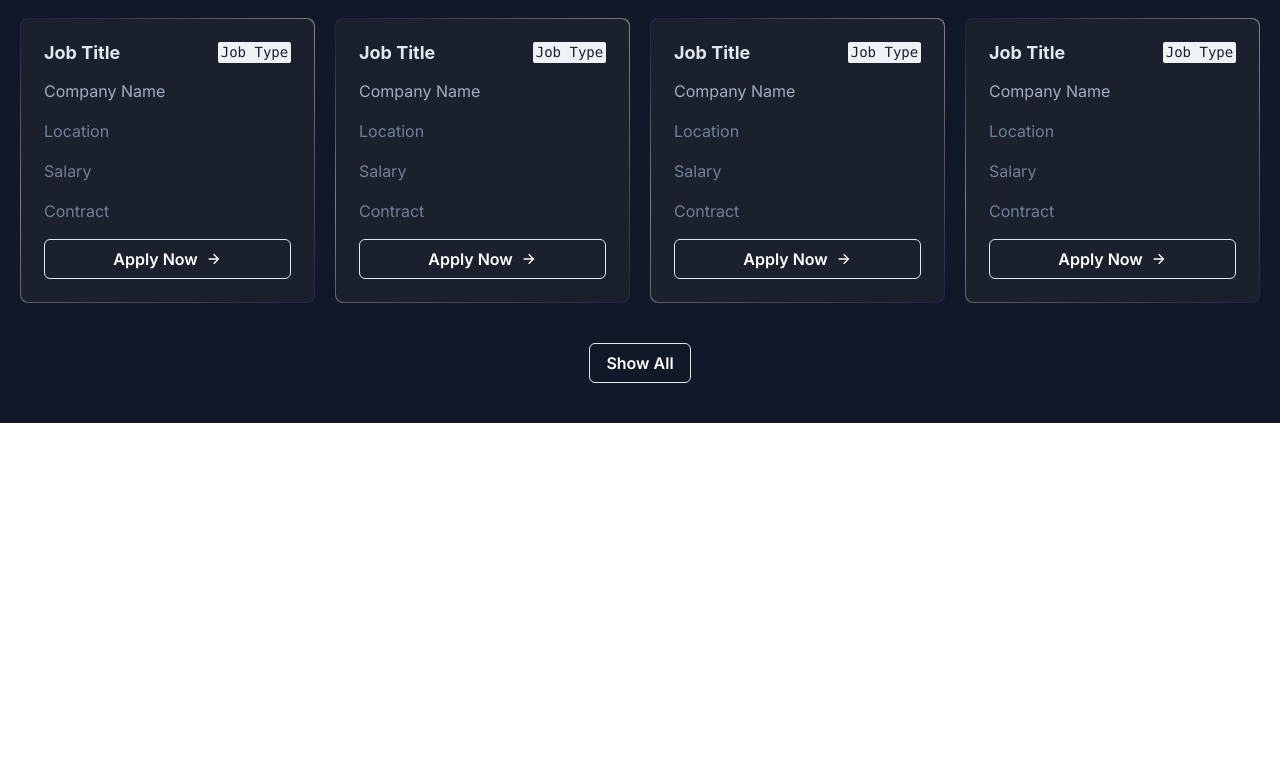
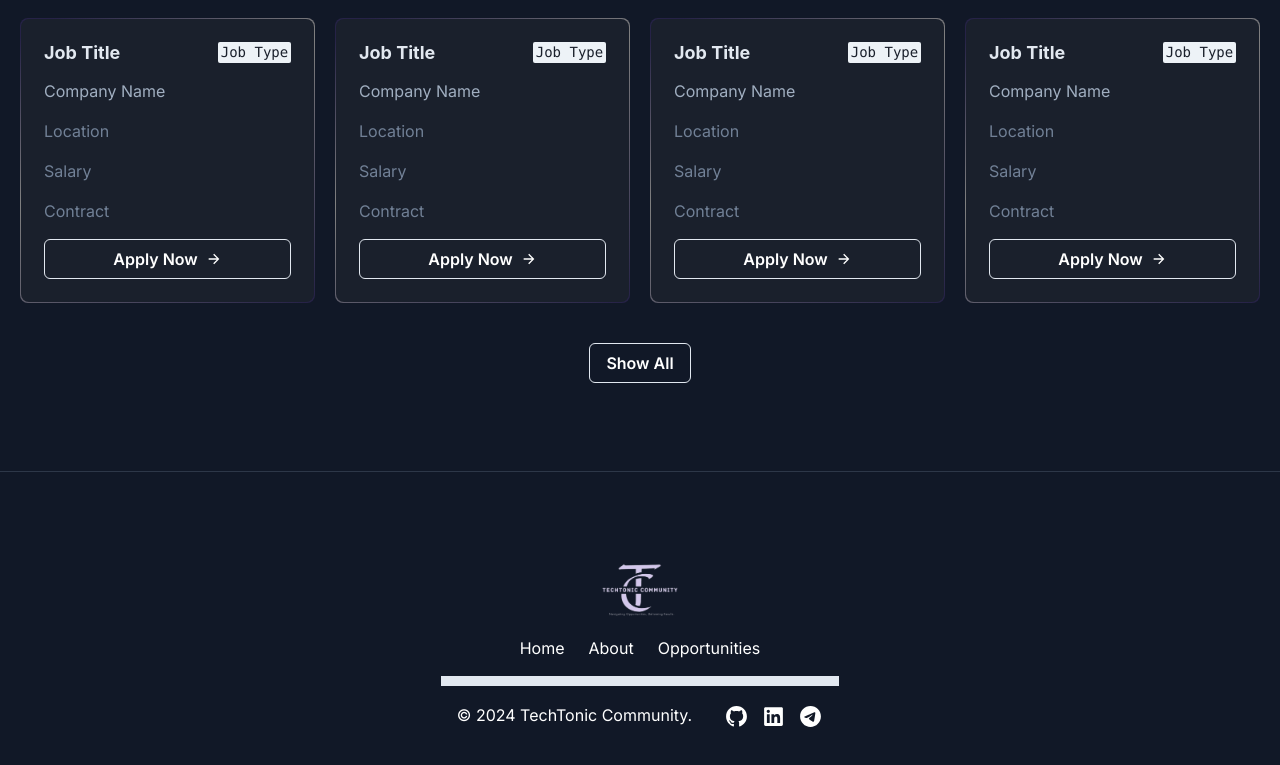
Before and after one commit to exionstech/techtonic-new, a Next.js app: page / in a window 1280 px wide. Shown: the part 1652-2417 px from the top of the page. Before the commit the page ends 2075 px from the top, so only its background shows below. Built offline with nearby package versions, Linux system fonts and the light colour scheme.

Commit message:
Add Footer component to DashboardLayout and RootLayout

```diff
--- a/app/(dashboard)/layout.tsx
+++ b/app/(dashboard)/layout.tsx
@@ -2,6 +2,7 @@ import React from 'react'
 import Sidebar from './_components/sidebar'
 import { Inter } from "next/font/google";
 import Opportunity from '@/components/Opportunity/Opportunity';
+import Footer from '@/components/Footer/Footer';
 
 const inter = Inter({ subsets: ["latin"] });
 
@@ -25,6 +26,7 @@ const DashboardLayout = ({children}: {children: React.ReactNode}) => {
       <main className={`${inter.className} h-full dark:bg-gray-900 dark:text-white`} >
         {children}
         <Opportunity/>
+        <Footer/>
       </main>
       </div>
 
--- /dev/null
+++ b/components/Footer/Footer.tsx
@@ -0,0 +1,65 @@
+"use client";
+import data from "@/data/navdata";
+import Socials from "../utility/Socials";
+import { Box, Container, Flex, Stack, Text, VStack } from "@chakra-ui/react";
+import Image from "next/image";
+import logo from "/public/logo.png";
+import { Link } from "../utility/Link";
+
+export default function Footer() {
+  return (
+    <VStack
+      alignItems="center"
+      spacing="5"
+      borderTop="1px"
+      borderColor={"gray.700"}
+      mt="12"
+      py="5"
+    >
+      <Box bg={"dark"} color={"dark"} py={5} mt={30}>
+        <Container
+          as={Stack}
+          maxW={"6xl"}
+          py={4}
+          spacing={4}
+          justify={"center"}
+          align={"center"}
+        >
+          <Image src={logo} height={100} width={100} alt="company" />
+          <Flex>
+            <Stack listStyleType="none" direction="row" spacing="6">
+              {data.map((data) => (
+                <Box key={data.path}>
+                  <Link href={data.path} target={data.target}>
+                    {data.title}
+                  </Link>
+                </Box>
+              ))}
+            </Stack>
+          </Flex>
+        </Container>
+        <Box
+          borderTopWidth={10}
+          borderStyle={"solid"}
+          borderColor={"gray.200"}
+          maxW="8xl"
+        >
+          <Container
+            as={Stack}
+            maxW={"6xl"}
+            py={4}
+            direction={{ base: "column", md: "row" }}
+            spacing={4}
+            justify={{ base: "center", md: "space-between" }}
+            align={{ base: "center", md: "center" }}
+          >
+            <Text>© 2024 TechTonic Community.</Text>
+            <Stack direction={"row"} spacing={6}>
+              <Socials />
+            </Stack>
+          </Container>
+        </Box>
+      </Box>
+    </VStack>
+  );
+}
--- a/providers/wrapper.tsx
+++ b/providers/wrapper.tsx
@@ -10,7 +10,6 @@ const Wrapper = ({
 
       <Container maxW="8xl" mx="auto" px={{ base: "4", lg: "6" }}>
         <Box pt="8">{children}</Box>
-
       </Container>
     </Box>
   );
```
